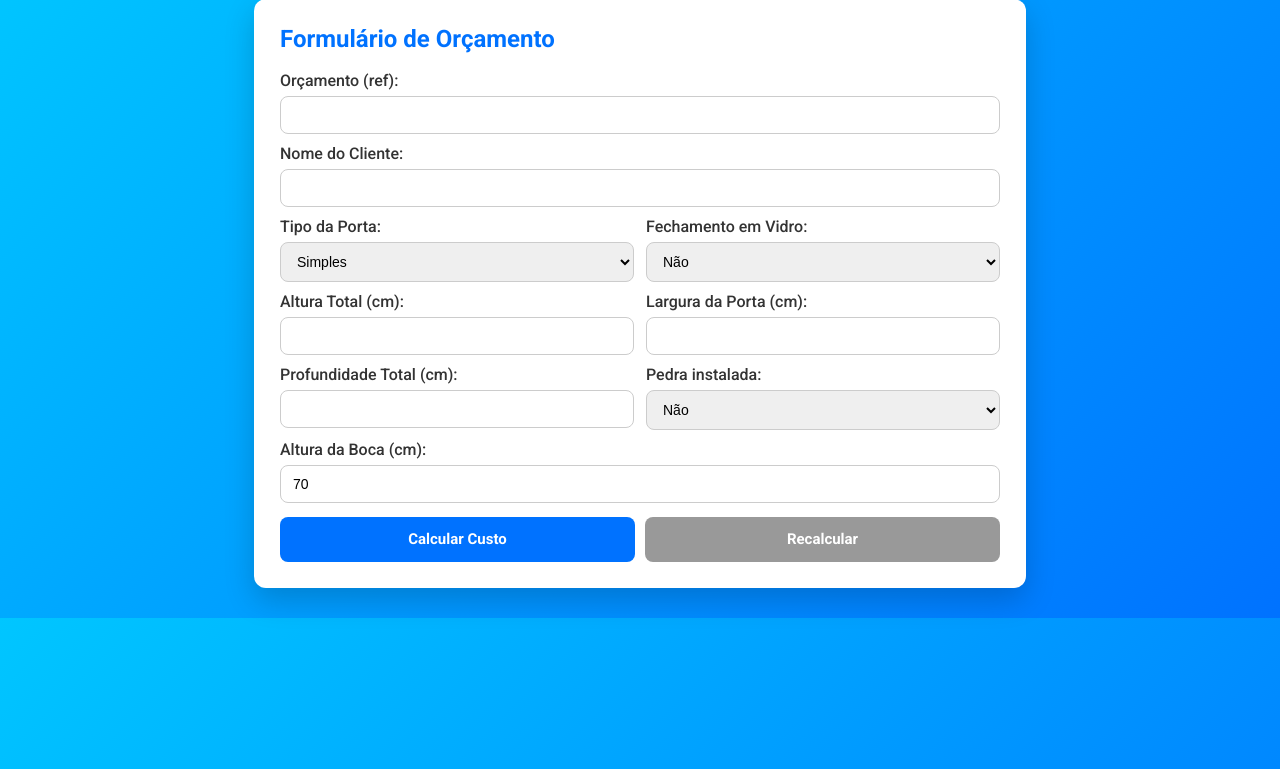
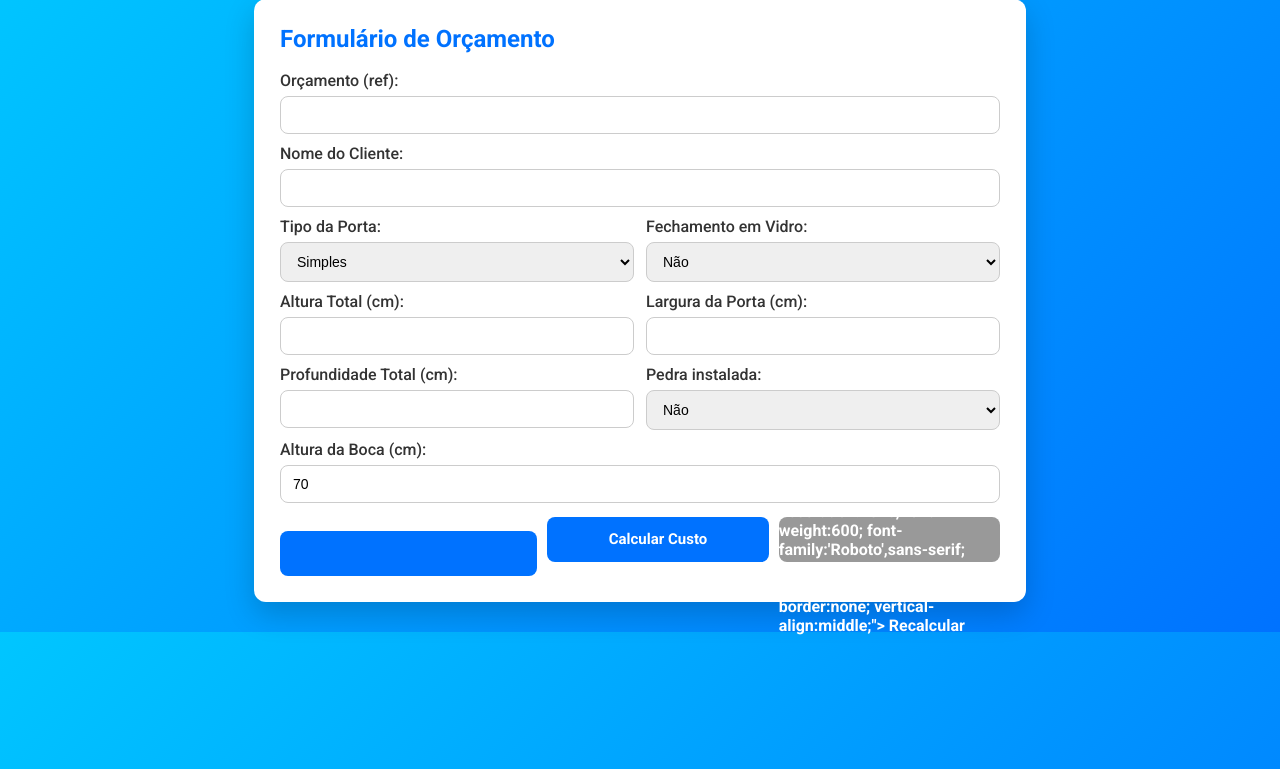
Before and after one commit to Salrefinado/Or-amento-Porta-de-Guilhotina-Bunese, a Flask app: page / in a window 1280 px wide. Shown: the part 31-800 px from the top of the page. Run offline with Flask 3, Linux system fonts and the light colour scheme.

Commit message:
Update index.html

```diff
--- a/templates/index.html
+++ b/templates/index.html
@@ -79,6 +79,10 @@
 
       <label>Altura da Boca (cm): <input type="number" step="0.1" name="altura_boca" value="{{ dados.altura_boca or 70 }}" required></label>
 
+      <div class="btn-row" style="display:flex; justify-content:space-between; margin-top:14px; gap:10px;">
+  <button type="submit"
+          style="flex:1; height:45px; display:flex; align-items:center; justify-content:center;
+                 border-radius:8px; border:none; background:#0072ff; color:#fff; font-weight:600; box-sizing:border-box;">
       <div class="btn-row" style="display:flex; gap:10px; margin-top:14px; align-items:center;">
   <button type="submit"
     style="flex:1; height:45px; display:flex; align-items:center; justify-content:center;
@@ -87,10 +91,12 @@
            box-sizing:border-box; -webkit-appearance:none; appearance:none; vertical-align:middle;">
     Calcular Custo
   </button>
+  <a href="/"
 
   <a href="/"
      role="button"
      style="flex:1; height:45px; display:flex; align-items:center; justify-content:center;
+            border-radius:8px; background:#999; color:#fff; text-decoration:none; font-weight:600; box-sizing:border-box;">
             padding:0; margin:0; border-radius:8px; background:#999; color:#fff; text-decoration:none;
             font-weight:600; font-family:'Roboto',sans-serif; font-size:15px; line-height:1;
             box-sizing:border-box; border:none; vertical-align:middle;">
```
